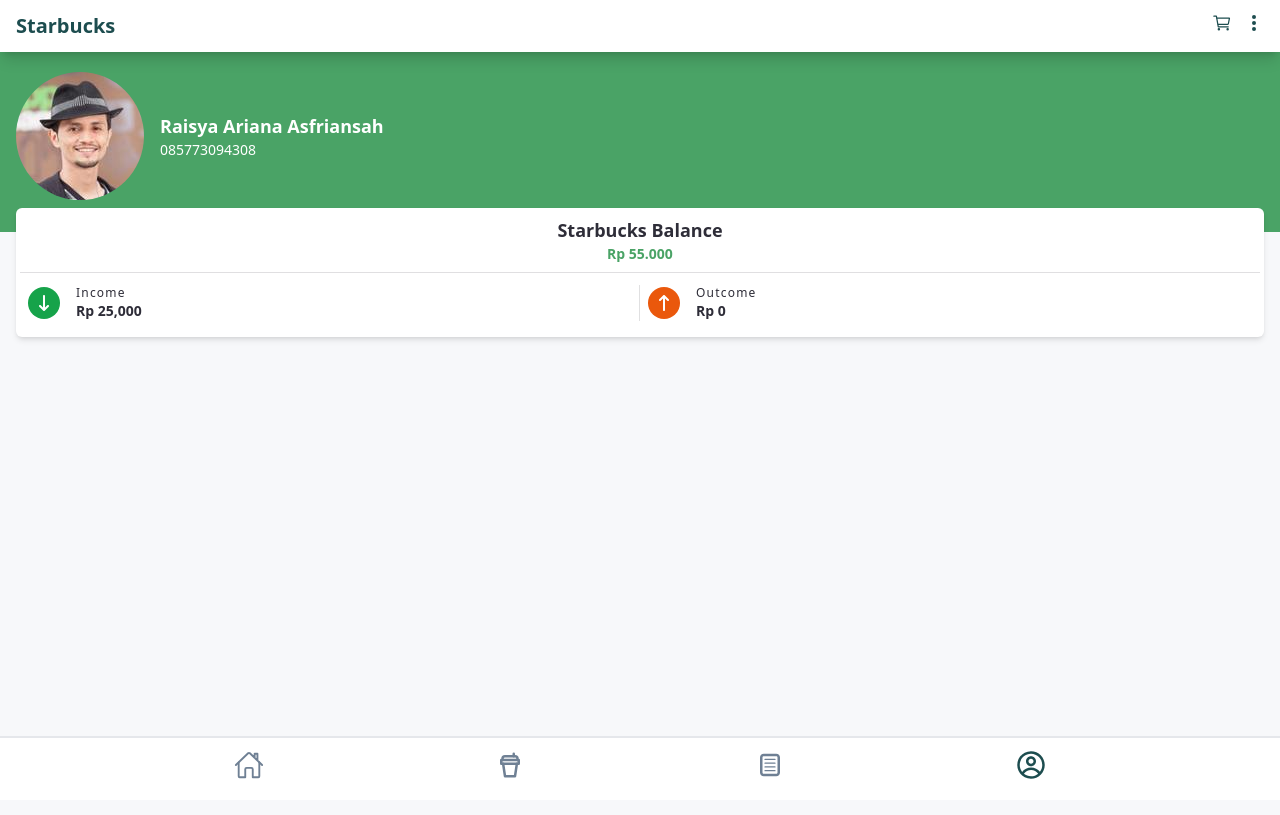
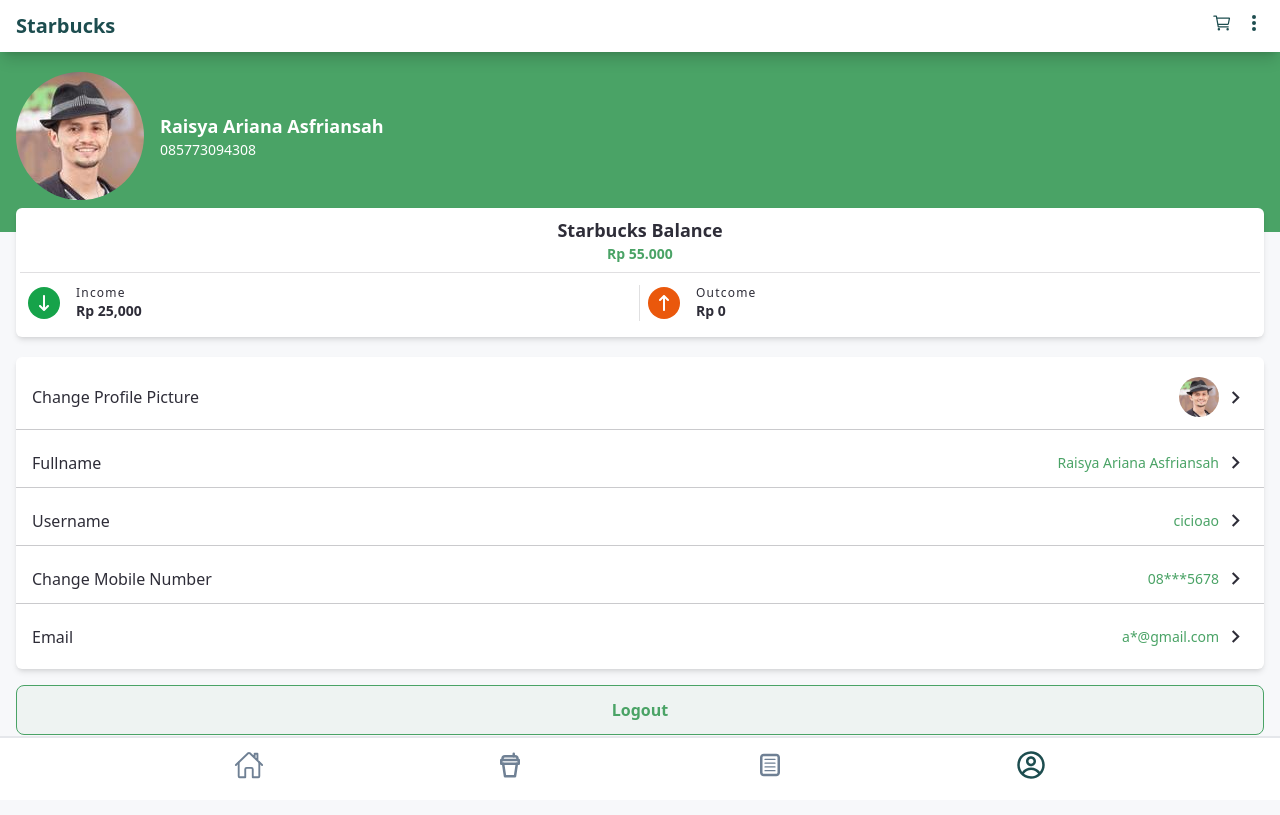
Before and after one commit to Glenn-Rhee/starbucks-app, a Next.js app: page /profile in a window 1280 px wide. Built offline with nearby package versions, Linux system fonts and the light colour scheme.

Commit message:
Finished profile page

```diff
--- a/src/components/views/order/detail/HeroProduct.tsx
+++ b/src/components/views/order/detail/HeroProduct.tsx
@@ -10,7 +10,7 @@
         height={160}
         alt="Coffe"
       />
-      <div className="flex flex-col gap-y-1 mt-3">
+      <div className="flex flex-col gap-y-1 mt-3 tracking-wide">
         <h3 className="text-dark text-lg font-bold">Cappuccino</h3>
         <p className="text-sm text-darkGrey font-light">
           Sirup kacang toffee dicampur dengan es dan susu, lalu di atasnya
--- a/src/components/views/order/detail/SizeCoffe.tsx
+++ b/src/components/views/order/detail/SizeCoffe.tsx
@@ -24,7 +24,7 @@
       <span
         className={cn(
           "text-xs text-darkGrey/95 absolute top-0 left-0 right-0 bottom-0 flex items-center justify-center font-light",
-          valueActive === title.toUpperCase() ? "text-darkGreen" : ""
+          valueActive === title.toUpperCase() ? "text-mainGreen font-semibold" : ""
         )}
       >
         {title.toUpperCase()}
--- /dev/null
+++ b/src/components/views/profile/ItemProfile.tsx
@@ -0,0 +1,24 @@
+import Image from "next/image";
+import { MdOutlineKeyboardArrowRight } from "react-icons/md";
+
+interface ItemProfileProps {
+  label: string;
+  children: React.ReactNode;
+}
+
+export default function ItemProfile(props: ItemProfileProps) {
+  const { label, children } = props;
+
+  return (
+    <div className="flex justify-between px-4 items-center py-3 last:border-none border-b border-dark/25">
+      <span className="text-base text-dark">{label}</span>
+      <div className="flex items-center gap-x-1">
+        {children}
+        <MdOutlineKeyboardArrowRight
+          className="text-dark font-semibold"
+          size={25}
+        />
+      </div>
+    </div>
+  );
+}
--- a/src/components/views/profile/ProfileView.tsx
+++ b/src/components/views/profile/ProfileView.tsx
@@ -1,6 +1,10 @@
 // @refresh reset
 import { FaArrowDownLong, FaArrowUpLong } from "react-icons/fa6";
 import Transaction from "./Transaction";
+import Image from "next/image";
+import { MdOutlineKeyboardArrowRight } from "react-icons/md";
+import ItemProfile from "./ItemProfile";
+import Title from "./Title";
 
 interface ProfileViewProps {}
 
@@ -24,6 +28,32 @@
           <Transaction icon={FaArrowUpLong} label="Outcome" balance={0} />
         </div>
       </div>
+      <div className="flex flex-col gap-y-2 py-2 bg-white rounded-[6px] shadow-md min-w-full mt-5">
+        <ItemProfile label="Change Profile Picture">
+          <Image
+            src={"/profile-pict.jpg"}
+            width={40}
+            height={40}
+            alt={"Profile"}
+            className="rounded-full"
+          />
+        </ItemProfile>
+        <ItemProfile label="Fullname">
+          <Title>Raisya Ariana Asfriansah</Title>
+        </ItemProfile>
+        <ItemProfile label="Username">
+          <Title>cicioao</Title>
+        </ItemProfile>
+        <ItemProfile label="Change Mobile Number">
+          <Title>08***5678</Title>
+        </ItemProfile>
+        <ItemProfile label="Email">
+          <Title>a*@gmail.com</Title>
+        </ItemProfile>
+      </div>
+      <button className="min-w-full mt-4 p-3 mb-20 bg-mainGreen/5 text-mainGreen border border-mainGreen flex items-center justify-center rounded-[8px] font-semibold">
+        Logout
+      </button>
     </>
   );
 }
--- /dev/null
+++ b/src/components/views/profile/Title.tsx
@@ -0,0 +1,7 @@
+interface TitleProps {
+  children: React.ReactNode;
+}
+export default function Title(props: TitleProps) {
+  const { children } = props;
+  return <span className="text-mainGreen text-sm">{children}</span>;
+}
--- a/src/components/views/profile/Transaction.tsx
+++ b/src/components/views/profile/Transaction.tsx
@@ -11,7 +11,7 @@
   const { label, balance, className } = props;
 
   return (
-    <div className={cn("flex justify-start bg-ed-900 min-w-[50%]", className)}>
+    <div className={cn("flex justify-start min-w-[50%]", className)}>
       <div className="flex gap-x-4 items-center">
         <div
           className={cn(
```
